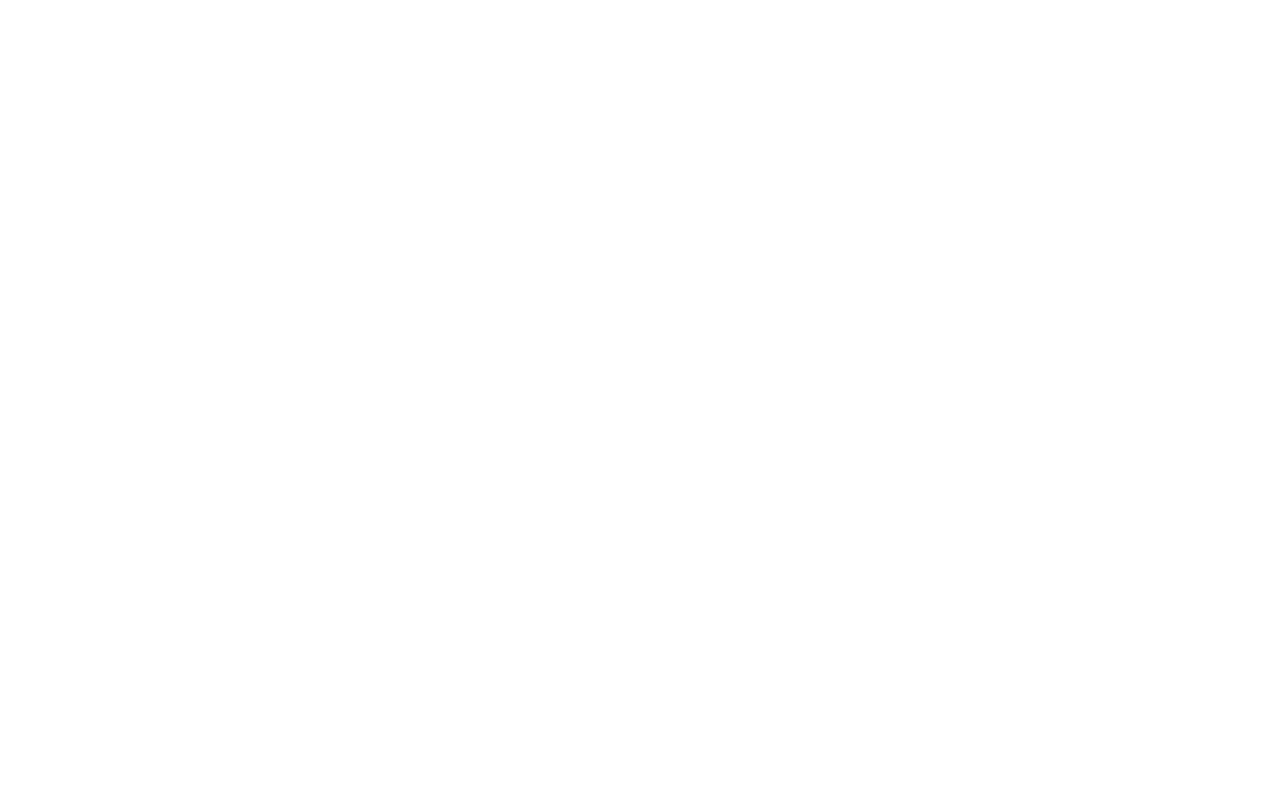
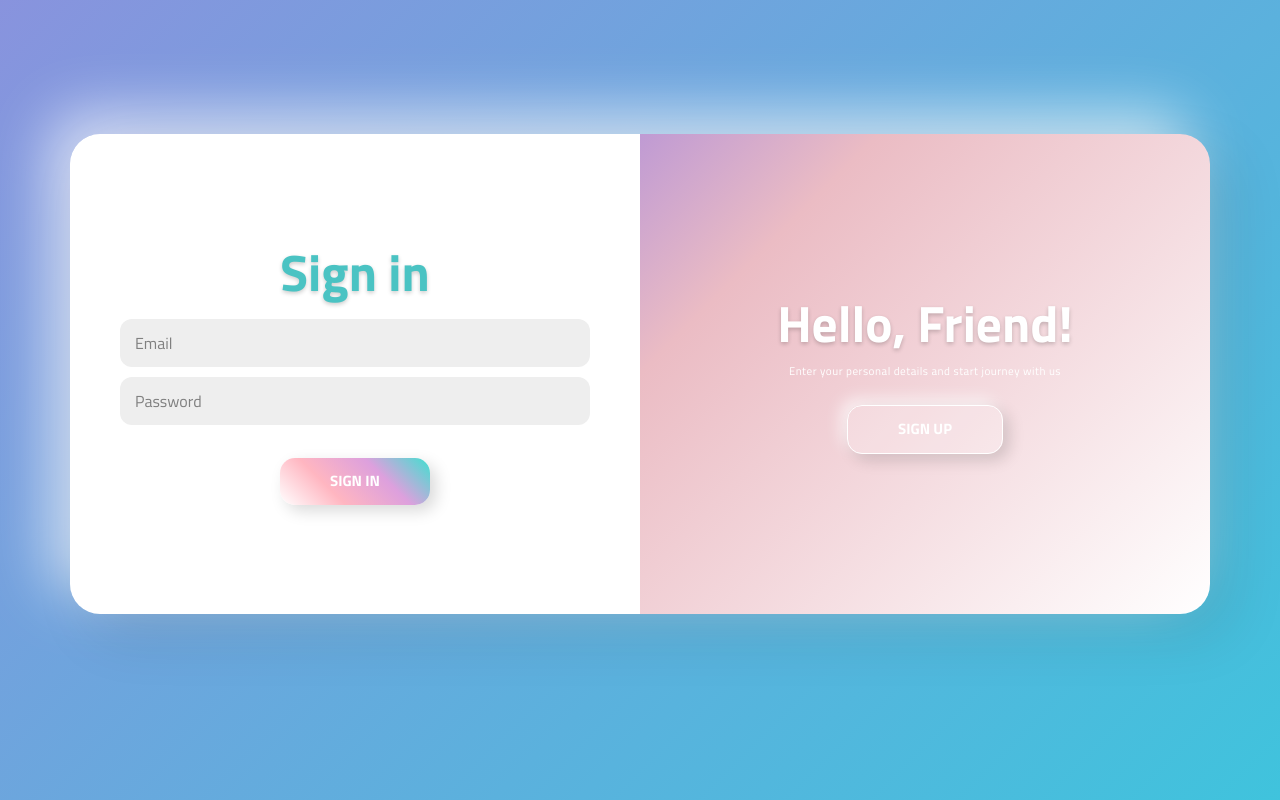
Before and after one commit to Sahar-AbdulQdir/brightminds, a React (Vite) app in the folder client/: page /auth in a window 1280 px wide. Before the commit this address had no page. Built offline with nearby package versions, Linux system fonts and the light colour scheme.

Commit message:
updating css styles for sign up page and Home page

```diff
--- a/client/src/App.jsx
+++ b/client/src/App.jsx
@@ -14,13 +14,13 @@
   return (
     <Router>
       <Routes>
-        <Route path="/Home" element={<Layout><Home /></Layout>} />
+        <Route path="/" element={<Layout><Home /></Layout>} />
         <Route path="/games" element={<Layout><Games /></Layout>} />
         <Route path="/podcasts" element={<Layout><Podcasts /></Layout>} />
         <Route path="/Bloggy" element={<Layout><Bloggy /></Layout>} />
         <Route path="/Landing" element={<LandingPage />} />
         <Route path="/tools" element={<Layout><ToolsResources /></Layout>} />
-        <Route path="/" element={<Layout><AuthPage /></Layout>} />
+        <Route path="/auth" element={<AuthPage />} />
          <Route path="/SavedPage" element={<Layout><SavedPage /></Layout>} />
       </Routes>
     </Router>
--- a/client/src/components/AuthPage/AuthForm.css
+++ b/client/src/components/AuthPage/AuthForm.css
@@ -1,5 +1,7 @@
 .auth-page {
-    background: linear-gradient(135deg, #ffffff 0%, #ffc0cb 25%, #9370db 50%, #0abab5 100%);
+    position: relative;
+    background: linear-gradient(135deg, #ffffff 0%, #ffc0cb 25%, #a183de 50%, #0fe3dc 100%);
+	 /* background: linear-gradient(135deg, #ffffff, #ffc0cb, #e0c0ff, #aeeeee); */
     background-size: 400% 400%;
     display: flex;
     justify-content: center;
@@ -11,12 +13,50 @@
     overflow: hidden;
 }
 
+
 @keyframes gradientBG {
     0% { background-position: 0% 50%; }
     50% { background-position: 100% 50%; }
     100% { background-position: 0% 50%; }
 }
 
+        /* Floating animation for background elements */
+        .floating-element {
+            position: absolute;
+            background: rgba(255, 255, 255, 0.1);
+            border-radius: 50%;
+            animation: float 6s ease-in-out infinite;
+            z-index: -1;
+        }
+
+        .floating-element:nth-child(1) {
+            width: 80px;
+            height: 80px;
+            top: 10%;
+            left: 10%;
+            animation-delay: 0s;
+        }
+
+        .floating-element:nth-child(2) {
+            width: 120px;
+            height: 120px;
+            top: 60%;
+            right: 10%;
+            animation-delay: 2s;
+        }
+
+        .floating-element:nth-child(3) {
+            width: 60px;
+            height: 60px;
+            bottom: 20%;
+            left: 20%;
+            animation-delay: 4s;
+        }
+
+        @keyframes float {
+            0%, 100% { transform: translateY(0) rotate(0deg); }
+            50% { transform: translateY(-20px) rotate(180deg); }
+        }
 /* All other styles stay the same */
 /* @import url('https://fonts.googleapis.com/css?family=Montserrat:400,800'); */
 
@@ -42,18 +82,18 @@
             50% { background-position: 100% 50%; }
             100% { background-position: 0% 50%; }
         } */
-h1, h2 {
+.form-container h1, h2 {
   font-weight: 800;
-  color: #4b0082;
+  color: #4ac3c3;
   text-align: center;
 }
 
 p {
 	font-size: 14px;
-	font-weight: 100;
+	/* font-weight: 100; */
 	line-height: 20px;
 	letter-spacing: 0.5px;
-	margin: 20px 0 30px;
+	/* margin: 20px 0 30px; */
 }
 
 span {
@@ -61,17 +101,17 @@
 }
 
 a {
-  color: #4b0082;
+  color: #000000;
 	font-size: 14px;
 	text-decoration: none;
 	margin: 15px 0;
 }
 
-button {
-  border-radius: 30px;
+.auth-page button {
+  border-radius: 15px;
   border: none;
   padding: 12px 50px;
-  font-size: 14px;
+  font-size: 15px;
   font-weight: 700;
   cursor: pointer;
   background: linear-gradient(45deg, #ffffff, #ffb6c1, #dda0dd, #40e0d0);
@@ -79,19 +119,20 @@
   text-transform: uppercase;
   box-shadow: 6px 6px 16px rgba(0,0,0,0.15), -6px -6px 16px rgba(255,255,255,0.7);
   transition: transform 0.2s ease, box-shadow 0.3s ease, background 0.5s ease;
+  margin-top: 5%;
 }
 
-button:hover {
+.auth-page button:hover {
   transform: translateY(-3px);
   box-shadow: 8px 8px 20px rgba(0,0,0,0.2), -8px -8px 20px rgba(255,255,255,0.8);
   background: linear-gradient(45deg, #ffffff, #ff99b0, #c288ff, #30dcdc);
 }
 
-button:focus {
+.auth-page button:focus {
 	outline: none;
 }
 
-button.ghost {
+.auth-page button.ghost {
   background: rgba(255,255,255,0.2);
   border: 1px solid #fff;
   color: #fff;
@@ -108,6 +149,7 @@
 	text-align: center;
       /* border-radius: 20px; */
   box-shadow: 10px 10px 30px rgba(0,0,0,0.1), -10px -10px 30px rgba(255,255,255,0.7);
+  gap: 10px;
 }
 
 input {
@@ -120,7 +162,7 @@
 }
 
 .container {
-  background: linear-gradient(135deg, #ffffff, #ffe6f0, #e0c0ff, #aeeeee);
+  /* background: linear-gradient(135deg, #ffffff, #ffe6f0, #e0c0ff, #aeeeee); */
   border-radius: 30px;
   box-shadow: 20px 20px 60px rgba(0,0,0,0.1), -20px -20px 60px rgba(255,255,255,0.7);
 	border-radius: 30px;
@@ -130,6 +172,7 @@
 	max-width: 100%;
 	min-height: 480px;
       transition: all 0.6s ease-in-out;
+	  margin-top: -4%;
 }
 
 .form-container {
@@ -192,11 +235,12 @@
 
 .overlay {
 	/* background: #FF416C;
-	background: -webkit-linear-gradient(to right, #FF4B2B, #FF416C);
-	background: linear-gradient(to right, #FF4B2B, #FF416C);
+	background: -webkit-linear-gradient(to right, #ffffff, #ffc0cb);
+	background: linear-gradient(to right, #a183de, #0fe3dc);
 	background-repeat: no-repeat;
 	background-size: cover; */
-      background: linear-gradient(120deg, #ffb6c1, #dda0dd, #40e0d0, #ffffff);
+	background: linear-gradient(135deg, #0fe3dc 0%, #a183de 25%, #ebbcc4 50%, #ffffff 100%);
+      /* background: linear-gradient(120deg, #ffb6c1, #dda0dd, #dda0dd, #ffffff); */
   color: #fff;
 	/* background-position: 0 0; */
 	position: relative;
@@ -224,6 +268,10 @@
 	width: 50%;
 	transform: translateX(0);
 	transition: transform 0.6s ease-in-out;
+	h1{
+		color: #ffffff;
+		font-weight: 800;
+	}
 }
 
 .overlay-left {
@@ -259,30 +307,27 @@
 }
 
 footer {
-  background-color: rgba(159, 156, 156, 0.2);
+  background-color: rgba(255, 255, 255, 0.139);
   backdrop-filter: blur(5px);
-  color: #770888;
-  font-size: 9px;
+  color: #000000;
+  font-size: 12px;
+  font-weight: 500;
   bottom: 0;
   position: fixed;
   left: 0;
   right: 0;
-  text-align: center;
-  padding: 8px 0;
-  z-index: 999;
-  font-family: 'Open Dyslexic', sans-serif;
+  /* text-align: center; */
+  padding: 5px 0;
+  /* z-index: 999; */
 }
 
 footer p {
-    margin: 10px 0;
+	display: flex;
+	flex-direction: row;
+	justify-content: center;
+	margin-top: .5%;
 }
 
 footer i {
-  color: red;
+  color: rgb(255, 255, 255);
 }
-
-footer a {
-  color: #40e0d0;
-  text-decoration: none;
-  font-weight: bold;
-}
--- a/client/src/components/AuthPage/AuthForm.jsx
+++ b/client/src/components/AuthPage/AuthForm.jsx
@@ -70,17 +70,23 @@
   };
 
   return (
+ <div className="auth-page">
+    <div className="floating-element"></div>
+    <div className="floating-element"></div>
+    <div className="floating-element"></div>
+
     <div className={`container ${isRightPanelActive ? "right-panel-active" : ""}`}>
+
       {/* Sign Up Form */}
       <div className="form-container sign-up-container">
         <form onSubmit={handleSignUp}>
           <h1>Create Account</h1>
-          <div className="social-container">
+          {/* <div className="social-container">
             <a href="#" className="social"><FaFacebookF /></a>
             <a href="#" className="social"><FaGooglePlusG /></a>
             <a href="#" className="social"><FaLinkedinIn /></a>
-          </div>
-          <span>or use your email for registration</span>
+          </div> */}
+          {/* <span>use your email for registration</span> */}
           <input type="text" placeholder="Name" name="name" required />
           <input type="email" placeholder="Email" name="email" required />
           <input type="password" placeholder="Password" name="password" required />
@@ -92,15 +98,15 @@
       <div className="form-container sign-in-container">
         <form onSubmit={handleSignIn}>
           <h1>Sign in</h1>
-          <div className="social-container">
+          {/* <div className="social-container">
             <a href="#" className="social"><FaFacebookF /></a>
             <a href="#" className="social"><FaGooglePlusG /></a>
             <a href="#" className="social"><FaLinkedinIn /></a>
-          </div>
-          <span>or use your account</span>
+          </div> */}
+          {/* <span>use your account</span> */}
           <input type="email" placeholder="Email" name="email" required />
           <input type="password" placeholder="Password" name="password" required />
-          <a href="#">Forgot your password?</a>
+          {/* <a href="#">Forgot your password?</a> */}
           <button type="submit">Sign In</button>
         </form>
       </div>
@@ -123,10 +129,11 @@
       </div>
 
       {/* Footer */}
-      <footer>
-        <p>Created with <FaHeart color="red" /> by sahaxar</p>
-      </footer>
+      {/* <footer>
+        <p>Created with  <FaHeart color="black" />  by sahaxar</p>
+      </footer> */}
     </div>
+     </div>
   );
 };
 
--- a/client/src/pages/Home.jsx
+++ b/client/src/pages/Home.jsx
@@ -2,8 +2,7 @@
 import MyNavbar from "../components/Navbar.jsx";
 import "../styles/home.css";
 import podcastImg from "../assets/images/pod.jpeg";
-import sudImg from "../assets/images/sud.png";
-import puzzImg from "../assets/images/puzz.png";
+
 
 const Home = () => {
   // useEffect(() => {
@@ -18,6 +17,17 @@
    useEffect(() => {
     const storedName = localStorage.getItem("userName");
     if (storedName) setUserName(storedName);
+  }, []);
+
+
+    // Disable scroll when Home is mounted, enable scroll when unmounted
+  useEffect(() => {
+    const originalStyle = window.getComputedStyle(document.body).overflow;
+    document.body.style.overflow = "hidden"; // disable scroll
+
+    return () => {
+      document.body.style.overflow = originalStyle; // restore scroll
+    };
   }, []);
 
   return (
@@ -65,9 +75,11 @@
               <source src="/Hvid.mp4" type="video/mp4" />
               Your browser does not support the video tag.
             </video>
-            <div className="video-overlay bottom-left">
-              <h2>Boost Your Focus</h2>
+            <div className="video-overlay-home bottom-left">
+              <div>
+                <h2>Boost Your Focus</h2>
               <p>Discover how to stay productive and mindful every day.</p>
+              </div>
               <button className="video-btn">Explore Now</button>
             </div>
           </div>
--- a/client/src/styles/nav.css
+++ b/client/src/styles/nav.css
@@ -5,6 +5,7 @@
   align-items: center;
   justify-content: space-between;
   padding: 10px 20px;
+  margin-top: -2.5%;
 }
 
 .nav-logo {
```
Also changed, not shown: client/src/styles/home.css (+50 -23 lines).
